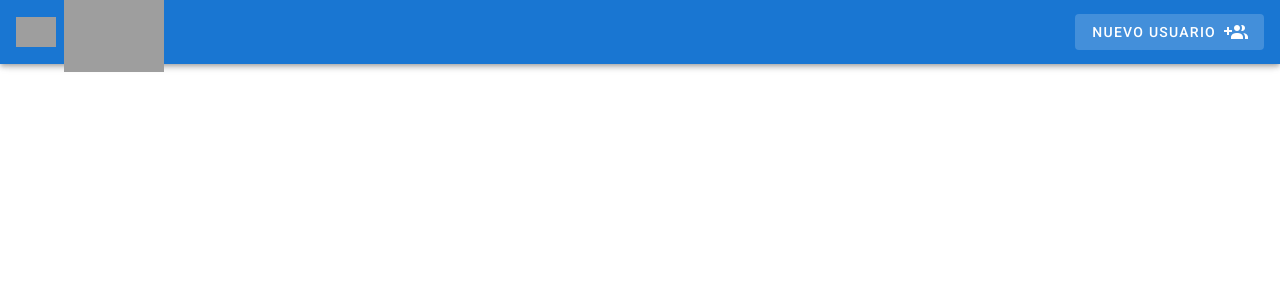
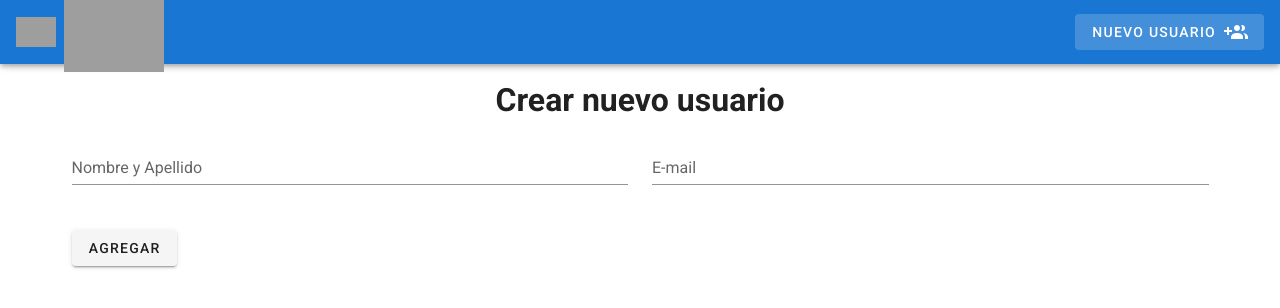
Before and after one commit to AnlianaAguilar/CRUD_con_Firestore_y_Vue.js, a Vue app: page /newUser in a window 1280 px wide. Shown: the top 308 px of the page. Built offline with nearby package versions, Linux system fonts and the light colour scheme; grey boxes are pictures that could not be loaded.

Commit message:
componente register

```diff
--- /dev/null
+++ b/src/components/Register.vue
@@ -0,0 +1,80 @@
+<template>
+  <v-container>
+    <h1 class="text-center">Crear nuevo usuario</h1>
+    <v-form v-model="valid" ref="form">
+      <v-container>
+        <v-row>
+          <v-col cols="12" md="6">
+            <v-text-field
+              v-model="form.Nombre"
+              :rules="nameRules"
+              label="Nombre y Apellido"
+              required
+            ></v-text-field>
+          </v-col>
+
+          <v-col cols="12" md="6">
+            <v-text-field
+              v-model="form.email"
+              :rules="emailRules"
+              label="E-mail"
+              required
+            ></v-text-field>
+          </v-col>
+          <v-col>
+            <v-btn @click="addUser">Agregar</v-btn>
+          </v-col>
+        </v-row>
+      </v-container>
+    </v-form>
+  </v-container>
+</template>
+
+<script>
+import { db } from "@/firebase/firebase.js";
+import { collection, addDoc } from "firebase/firestore";
+export default {
+  name: "register-component",
+  // props: {},
+  data: function () {
+    return {
+      valid: true,
+      form: {
+        Nombre: "",
+        email: "",
+      },
+
+      nameRules: [(v) => !!v || "Debe ingresar su Nombre"],
+
+      emailRules: [
+        (v) => !!v || "Debe ingresar su Correo Electrónico.",
+        (v) => /.+@.+/.test(v) || "E-mail must be valid",
+      ],
+    };
+  },
+  // computed: {},
+  methods: {
+    async addUser() {
+      this.$refs.form.validate(); //validate cambia el estado de v-model="valid"
+      if (!this.valid) return;
+
+      try {
+        let response = await addDoc(collection(db, "Usuarios"), this.form);
+        console.log(response);
+        this.$router.push("/");
+      } catch (error) {
+        console.log(error);
+      }
+    },
+  },
+  // watch: {},
+  // components: {},
+  // mixins: [],
+  // filters: {},
+  // -- Lifecycle Methods
+  // -- End Lifecycle Methods
+};
+</script>
+
+<style scoped>
+</style>
--- a/src/router/index.js
+++ b/src/router/index.js
@@ -1,6 +1,7 @@
 import Vue from 'vue'
 import VueRouter from 'vue-router'
 import HomeView from '../views/HomeView.vue'
+import RegisterView from '@/views/RegisterView.vue'
 
 Vue.use(VueRouter)
 
@@ -9,6 +10,10 @@ const routes = [
     path: '/',
     name: 'home',
     component: HomeView
+  },
+  {
+    path: '/newUser',
+    component: RegisterView
   },
   {
     path: '/about',
--- a/src/views/HomeView.vue
+++ b/src/views/HomeView.vue
@@ -2,8 +2,8 @@
   <v-container>
     <h1>Usuarios</h1>
     <v-row justify="center">
-      <v-col v-for="user in Usuarios" :key="user.id">
-        <v-card>
+      <v-col v-for="user in Usuarios" :key="user.id" cols="12" md="6">
+        <v-card >
           <v-card-title>Usuario</v-card-title>
           <v-card-text>{{user.Nombre}}</v-card-text>
           <v-card-text>{{user.email}}</v-card-text>
--- /dev/null
+++ b/src/views/RegisterView.vue
@@ -0,0 +1,28 @@
+<template>
+    <Register></Register>
+</template>
+
+<script>
+import Register from '@/components/Register.vue'
+export default {
+    name: 'RegisterView',
+    // props: {},
+    data: function(){
+        return {}
+    },
+    // computed: {},
+    //methods: {}
+    // watch: {},
+    components: {
+        Register
+    },
+    // mixins: [],
+    // filters: {},
+    // -- Lifecycle Methods
+    // -- End Lifecycle Methods
+}
+</script>
+
+<style scoped>
+
+</style>
```
